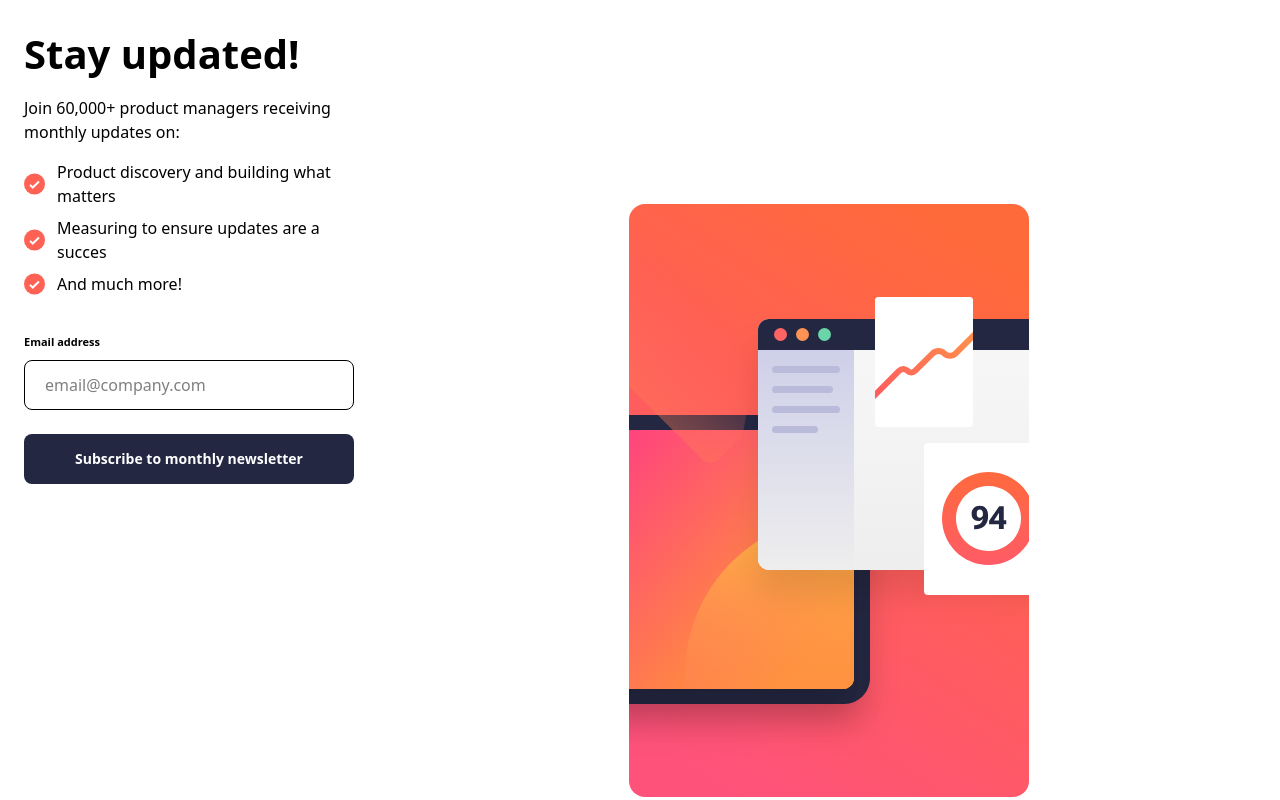
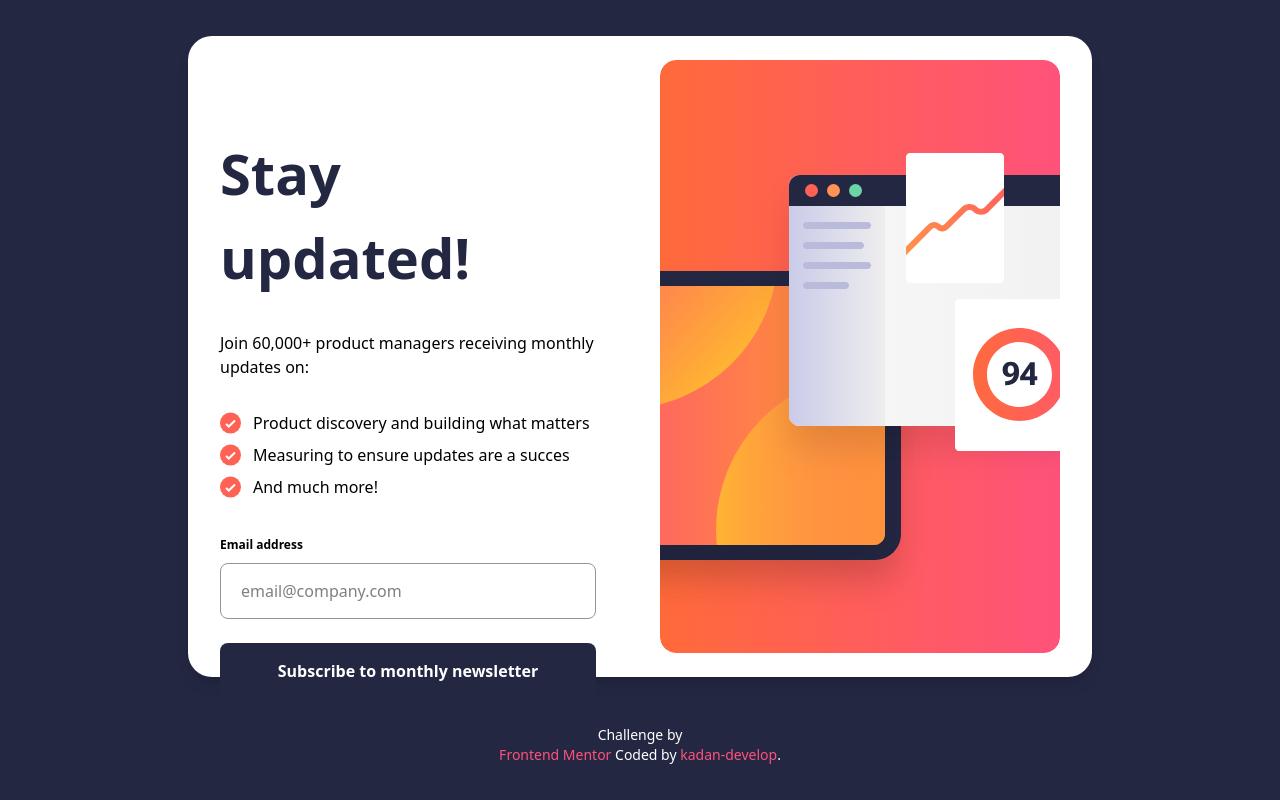
Before and after one commit to kadan-develop/newsletter_signup, a website: page src/index.html in a window 1280 px wide. Shown: the top 800 px of the page. Drawn offline with Linux system fonts and the light colour scheme.

Commit message:
desktop design done

```diff
--- a/src/index.html
+++ b/src/index.html
@@ -14,30 +14,37 @@
       sizes="32x32"
       href="./assets/images/favicon-32x32.png"
     />
-
     <title>
       Frontend Mentor | Newsletter sign-up form with success message
     </title>
   </head>
-  <body class="bg-[hsl(235, 18%, 26%)]">
+  <body
+    class="md:bg-[#242742] lg:bg-[#242742] lg:flex lg:flex-col lg:justify-center lg:items-center lg:h-screen"
+  >
     <!-- Sign-up form start -->
-    <main class="flex flex-col sm:flex-row-reverse">
+    <main
+      class="flex flex-col lg:flex-row-reverse lg:justify-between lg:w-[904px] lg:bg-[#fff] lg:h-[641px] lg:rounded-3xl lg:shadow-lg"
+    >
       <div
         id="hero-img"
-        class="bg-[url(./assets/images/illustration-sign-up-mobile.svg)] bg-no-repeat w-full h-[300px] md:bg-[url(./assets/images/illustration-sign-up-desktop.svg)] md:bg-auto md:bg-center md:bg-no-repeat md:h-[1000px]"
+        class="bg-[url(./assets/images/illustration-sign-up-mobile.svg)] bg-no-repeat w-[200px] h-[300px] lg:bg-[url(./assets/images/desktop-ilustration.svg)] lg:w-[400px] lg:h-[596px] lg:mt-[24px] lg:mr-[32px]"
       ></div>
 
-      <section class="p-6">
-        <div class="text-content">
-          <h1 class="font-bold text-[40px] mb-3 text-[hsl(234, 29%, 20%)]">
+      <section class="p-6 lg:p-0">
+        <div class="text-content lg:ml-[32px] lg:mt-[95.5px]">
+          <div class="lg:w-[376px]">
+            <h1
+              class="font-bold text-[40px] mb-[24px] text-[#242742] lg:text-[56px] lg:mb-[32px]"
+            >
               Stay updated!
             </h1>
             <p class="text-[hsl(235, 18%, 26%)] text-base font-normal">
               Join 60,000+ product managers receiving monthly updates on:
             </p>
+          </div>
 
-          <div class="list text-md">
-            <div class="flex mt-4">
+          <div class="list">
+            <div class="flex mt-4 lg:mt-[32px]">
               <img
                 class="pr-3"
                 src="./assets/images/icon-list.svg"
@@ -68,26 +75,25 @@
           </div>
         </div>
 
-        <div class="sign-up-content mt-8">
+        <div class="sign-up-content mt-8 lg:mt-[32px] lg:ml-[32px]">
           <label
-            class="text-[11px] font-bold text-[hsl(234, 29%, 20%)]"
+            class="text-[12px] font-bold text-[hsl(234, 29%, 20%)]"
             for="email"
             >Email address</label
           >
           <input
-            class="block border-[1px] border-[hsl(0, 0%,58%)] rounded-lg w-[330px] h-[50px] mt-2 p-5"
+            class="block border-[1px] border-[#949494] rounded-lg w-[376px] h-[56px] mt-2 p-5"
             type="text"
             id="email"
             name="email"
             placeholder="email@company.com"
           />
-        </div>
-
           <button
-          class="bg-[hsl(234,29%,20%)] text-[#fff] font-bold text-sm rounded-lg w-[330px] h-[50px] mt-6"
+            class="bg-[#242742] text-[#fff] font-bold text-base rounded-lg w-[376px] h-[56px] mt-6"
           >
             Subscribe to monthly newsletter
           </button>
+        </div>
       </section>
     </main>
 
@@ -101,17 +107,17 @@
 
     <!-- Success message end -->
 
-    <footer class="attribution text-[11px] text-center mt-5">
+    <footer class="attribution text-sm text-center mt-12 lg:text-[#fff]">
       <p>Challenge by</p>
       <a
-        class="text-[hsl(228, 45%, 44%)]"
+        class="text-[hsl(228, 45%, 44%)] lg:text-[#FF527B]"
         href="https://www.frontendmentor.io?ref=challenge"
         target="_blank"
         >Frontend Mentor</a
       >
       Coded by
       <a
-        class="text-[hsl(228, 45%, 44%)]"
+        class="text-[hsl(228, 45%, 44%)] lg:text-[#FF527B]"
         href="frontendmentor.io/kadan-develop"
         >kadan-develop</a
       >.
```
Also changed, not shown: src/assets/images/desktop-ilustration.svg (added), src/output.css. Lines whose indentation alone changed are shown as unchanged.
